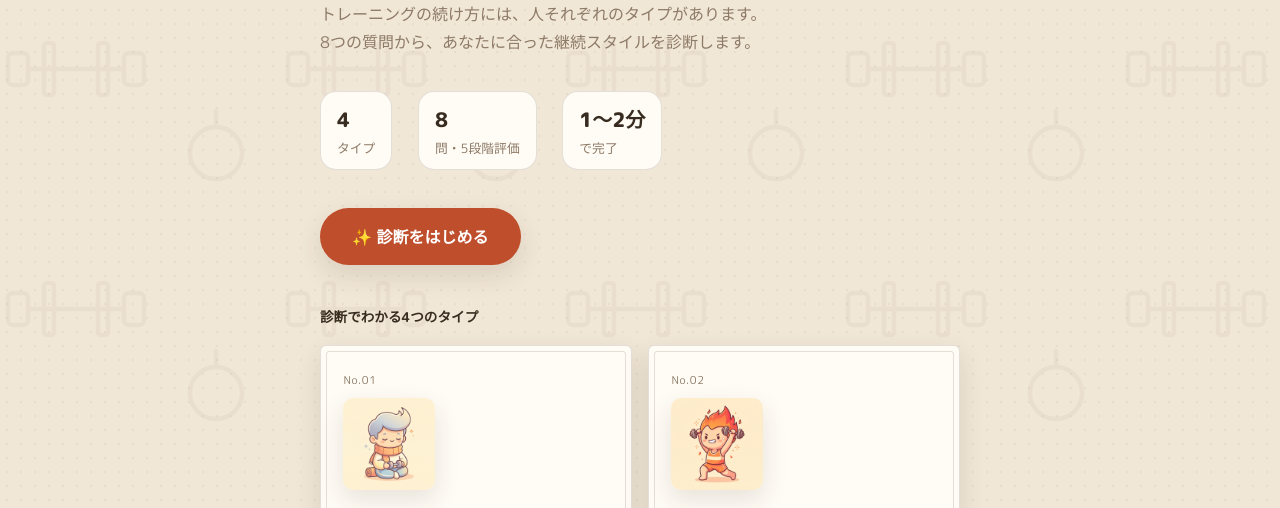
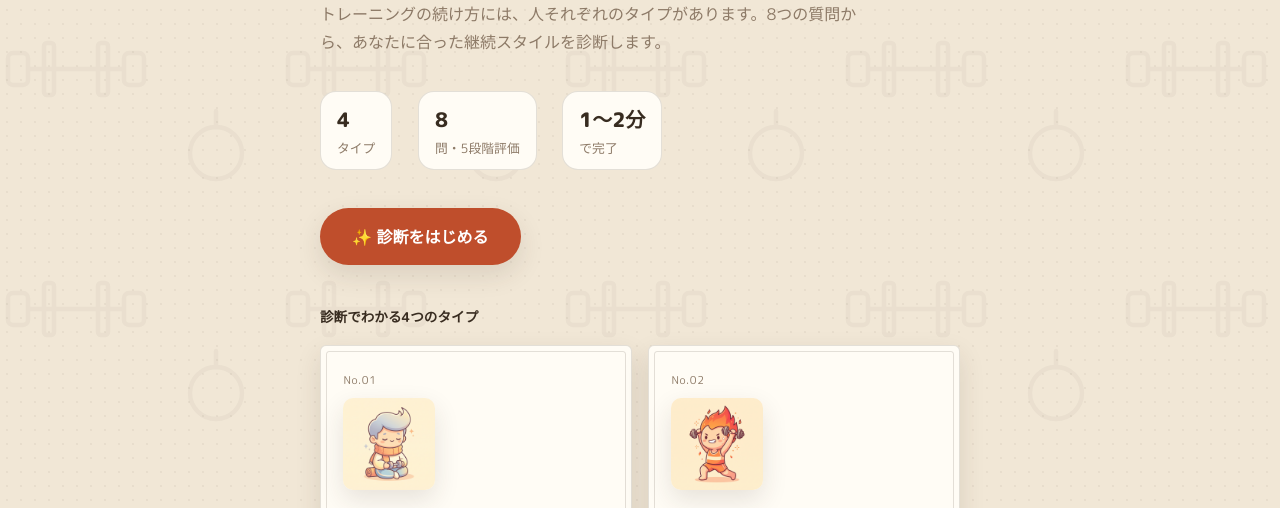
Before and after one commit to training-zukan/training-zukan.github.io, a plain HTML site: page index.html in a window 1280 px wide. Shown: the part 263-771 px from the top of the page. Drawn offline with Linux system fonts and the light colour scheme; a web font is replaced by a local one.

Commit message:
Add files via upload

```diff
--- a/index.html
+++ b/index.html
@@ -27,7 +27,7 @@
   *{box-sizing:border-box;}
   html,body{overflow-x:hidden;max-width:100vw;}
   html{scroll-behavior:smooth;}
-  body{margin:0;background-color:var(--bg);background-image:var(--paper-spot), var(--gym-pattern);background-size:14px 14px, 280px 240px;background-position:0 0, 0 0;color:var(--fg);font-family:'M PLUS Rounded 1c', sans-serif;line-height:1.75;-webkit-font-smoothing:antialiased;word-break:keep-all;overflow-wrap:break-word;}
+  body{margin:0;background-color:var(--bg);background-image:var(--paper-spot), var(--gym-pattern);background-size:14px 14px, 280px 240px;background-position:0 0, 0 0;color:var(--fg);font-family:'M PLUS Rounded 1c', sans-serif;line-height:1.75;-webkit-font-smoothing:antialiased;overflow-wrap:break-word;line-break:strict;}
   h1,h2,h3{font-family:'Kaisei Decol', serif;font-weight:700;letter-spacing:0.02em;margin:0;}
   p{margin:0;}
   button{font-family:inherit;}
```
